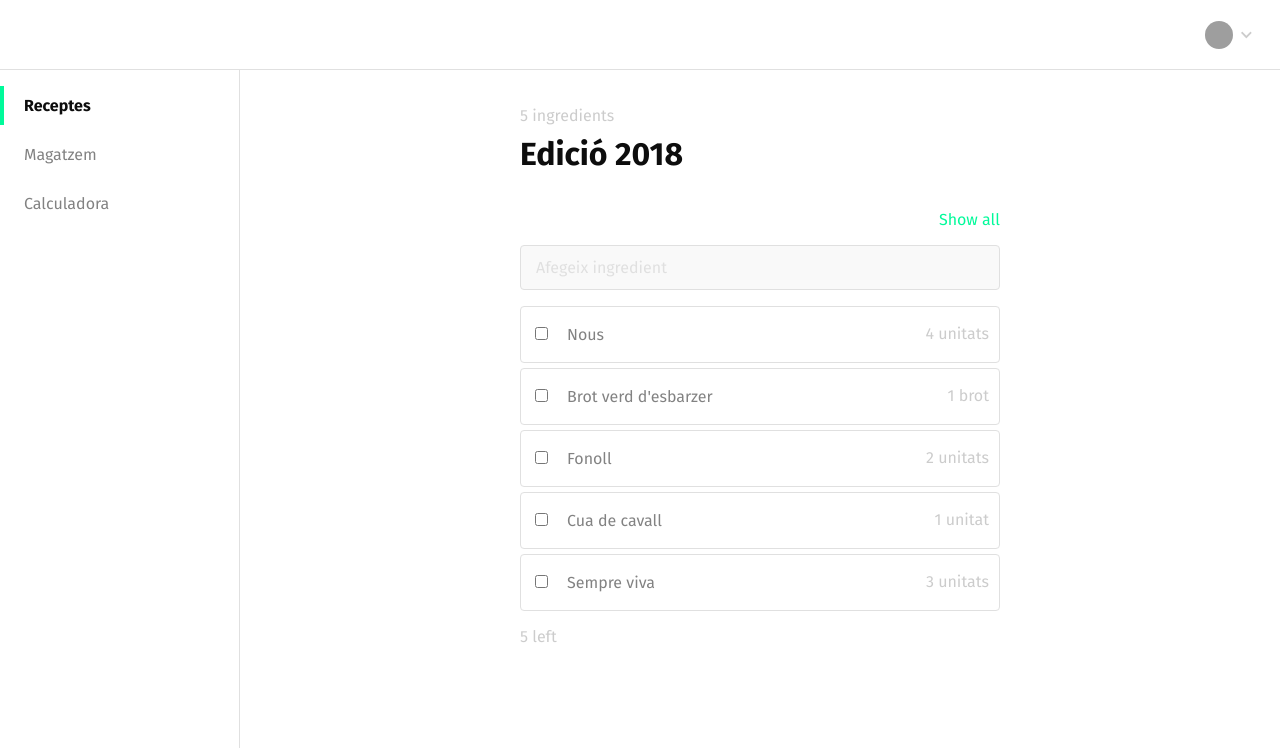
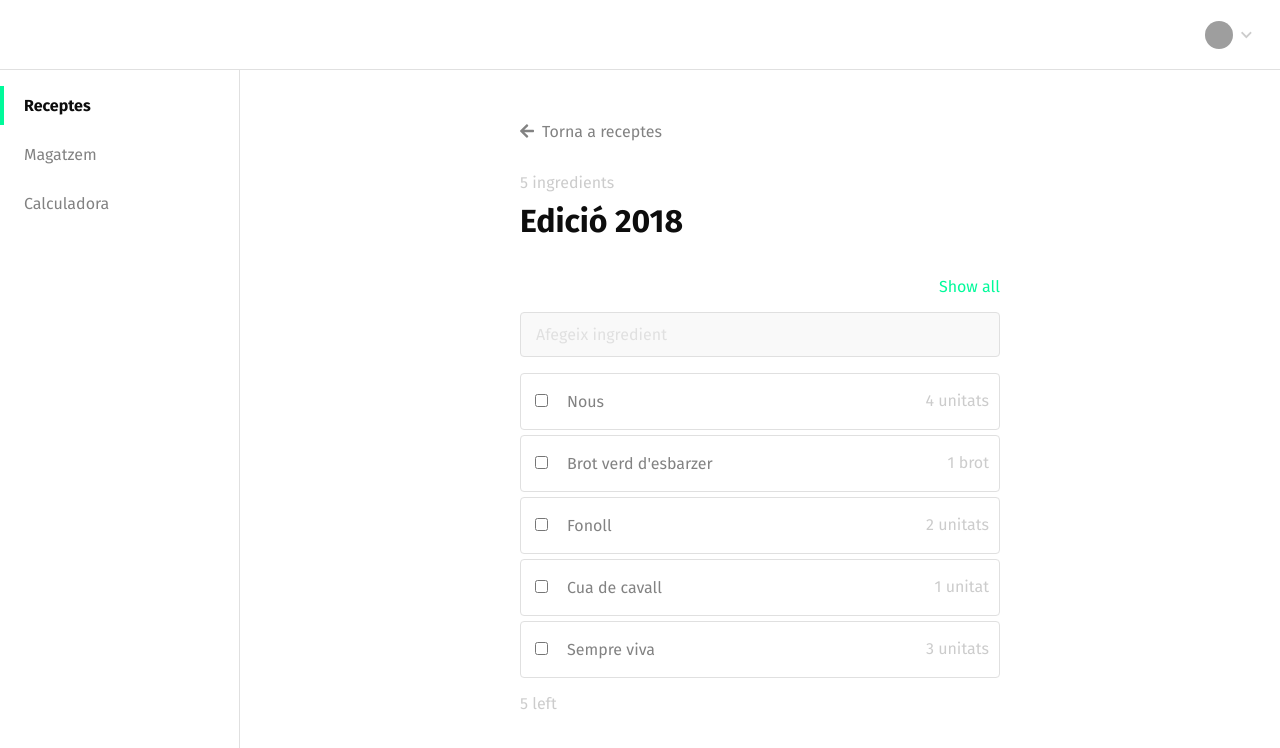
Before and after one commit to sauloperez/ratafiapp, a React (Create React App) app: page /recipies/1 in a window 1280 px wide. Shown: the top 748 px of the page. Built offline with nearby package versions, Linux system fonts and the light colour scheme; grey boxes are pictures that could not be loaded.

Commit message:
Add back-navigation in recipe detail

```diff
--- a/src/ListHeader.scss
+++ b/src/ListHeader.scss
@@ -13,6 +13,7 @@
   &__p {
     margin-bottom: 0.6em;
     color: $silver;
+    text-transform: uppercase;
   }
 
   .Icon {
--- /dev/null
+++ b/src/Recipie.css
@@ -0,0 +1,5 @@
+.Recipie__nav {
+  margin: 2rem 0; }
+
+.Recipie__nav .Icon {
+  margin-left: 0; }
--- a/src/Recipie.jsx
+++ b/src/Recipie.jsx
@@ -1,10 +1,14 @@
 import React from 'react';
+import { Link } from 'react-router-dom';
 
 import IngredientList from './IngredientList';
 import IngredientForm from './IngredientForm';
 import ListItemsToggler from './Toggle';
 import ListItemsCounter from './ListItemsCounter';
 import IngredientListHeader from './ListHeader';
+import Icon from './Icon';
+
+import './Recipie.css';
 
 class Recipie extends React.Component {
   constructor(props) {
@@ -70,6 +74,13 @@ class Recipie extends React.Component {
     return (
       <div>
         <div className="IngredientsContainer">
+          <nav className="Recipie__nav">
+            <Link to="/recipies" >
+              <Icon icon="arrow-left" />
+              Torna a receptes
+            </Link>
+          </nav>
+
           <IngredientListHeader
             listName={listName}
             count={ingredients.length}
--- /dev/null
+++ b/src/Recipie.scss
@@ -0,0 +1,7 @@
+.Recipie__nav {
+  margin: 2rem 0;
+
+  .Icon {
+    margin-left: 0;
+  }
+}
--- a/src/index.css
+++ b/src/index.css
@@ -17,4 +17,5 @@ h1, h2, h3, h4, h5 {
   color: #0d0d0d; }
 
 a {
-  text-decoration: none; }
+  text-decoration: none;
+  color: inherit; }
--- a/src/index.js
+++ b/src/index.js
@@ -4,11 +4,11 @@ import ReactDOM from 'react-dom';
 import './index.css';
 
 import { library } from '@fortawesome/fontawesome-svg-core';
-import { faPencilAlt, faChevronDown } from '@fortawesome/free-solid-svg-icons';
+import { faPencilAlt, faChevronDown, faArrowLeft } from '@fortawesome/free-solid-svg-icons';
 
 import App from './App';
 
-library.add(faPencilAlt, faChevronDown);
+library.add(faPencilAlt, faChevronDown, faArrowLeft);
 
 // ========================================
 
--- a/src/index.scss
+++ b/src/index.scss
@@ -24,4 +24,5 @@ h1, h2, h3, h4, h5 {
 
 a {
   text-decoration: none;
+  color: inherit;
 }
```
